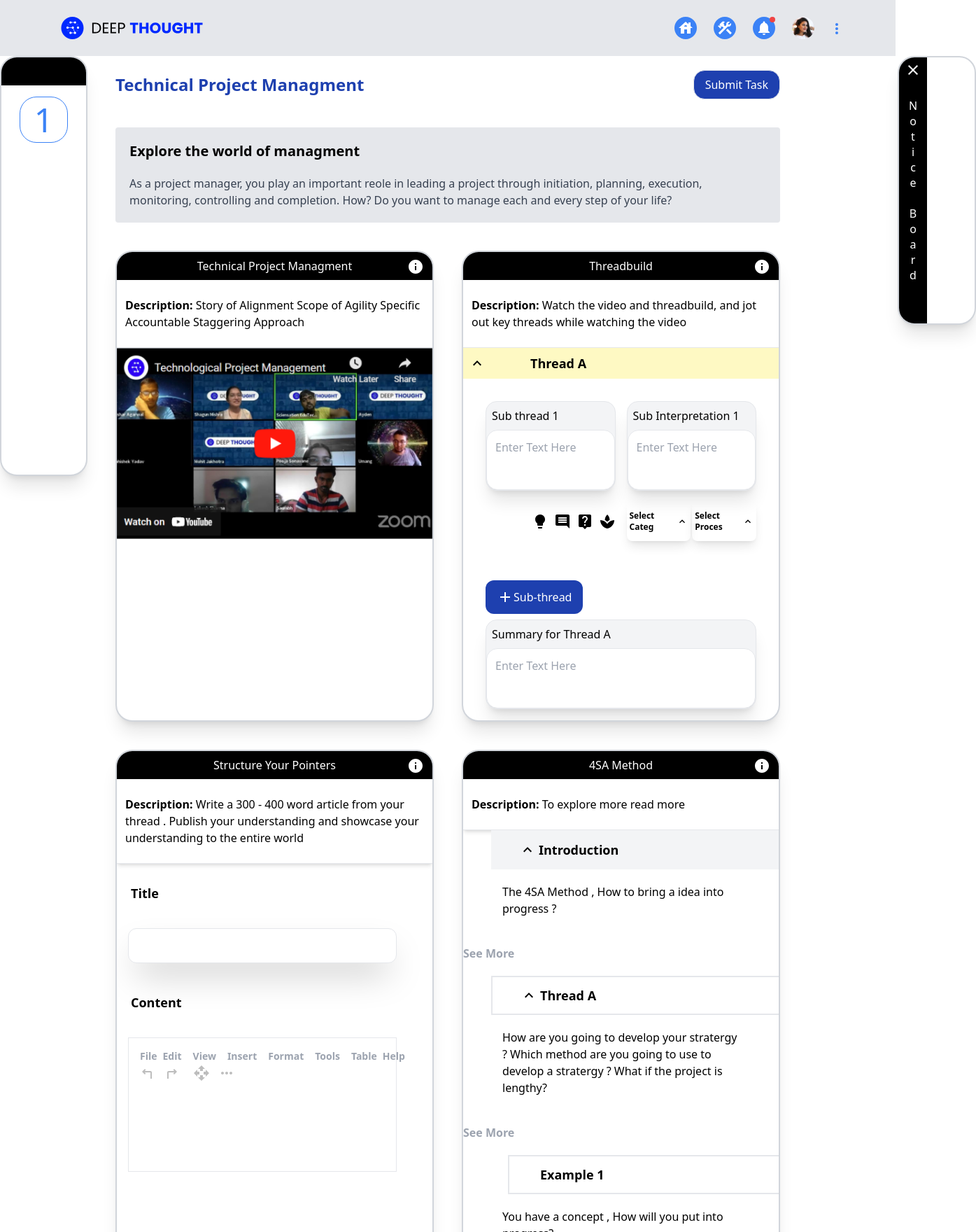
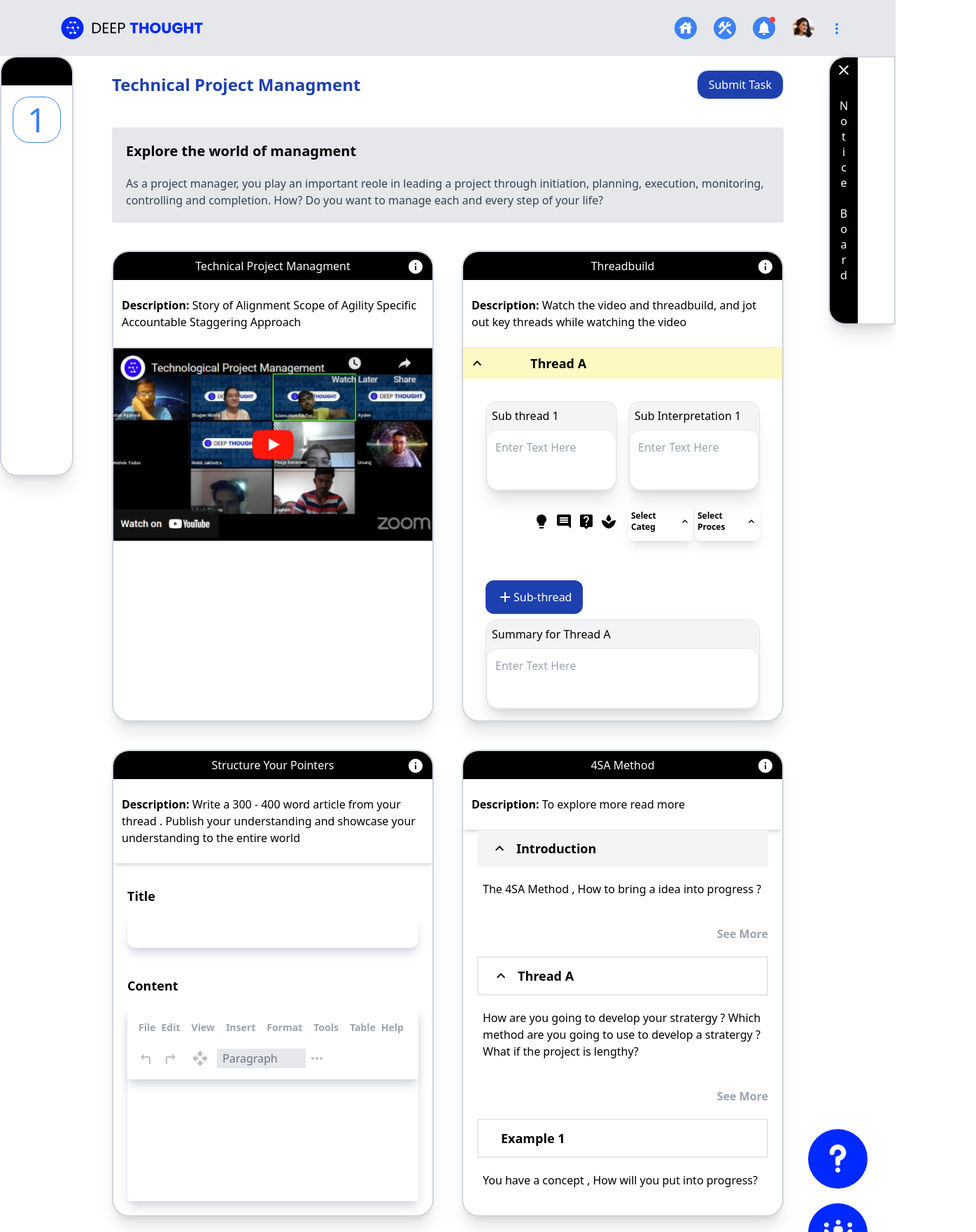
Before and after one commit to fiker31/Deep-tought-website, a React (Vite) app: page / in a window 1280 px wide. Shown: the top 1760 px of the page at 70% size, 1395 px wide, since content can reach past the window. Built offline with nearby package versions, Linux system fonts and the light colour scheme.

Commit message:
edited styling

```diff
--- a/src/App.jsx
+++ b/src/App.jsx
@@ -3,9 +3,10 @@ import { Navbar } from "./components";
 import { Journeyboard } from "./components";
 import Body from "./components/body";
 import NoticeBoard from "./components/noticeboard";
+import blueicons from "./assets/blueicons.svg";
 
 const App = () => (
-  <div>
+  <div className="pb-48 relative">
     <div className="bg-gray-200 w-full overflow-hidden">
       <div className={`${styles.paddingX} ${styles.flexCenter} `}>
         <div className={`${styles.boxWidth}`}>
@@ -13,13 +14,14 @@ const App = () => (
         </div>
       </div>
     </div>
-    <div className="grid grid-cols-8 gap-10">
+    <div className="relative px-40">
       <Journeyboard />
       <div class="place-items-center col-span-6 pt-5">
         <Body />
       </div>
       <NoticeBoard />
     </div>
+    <img src={blueicons} alt="icons" className="absolute bottom-5 right-10" />
   </div>
 );
 
--- a/src/components/board.jsx
+++ b/src/components/board.jsx
@@ -1,20 +1,20 @@
 import React from "react";
 
-const Board = ({ title, icon, children, vertical, header }) => {
+const Board = ({ title, icon, children, vertical, header, className }) => {
   return (
     <div
       className={`flex ${
         vertical ? "flex-row" : "flex-col"
-      } bg-white rounded-3xl border-2 border-gray-300 shadow-xl overflow-hidden w-full h-full`}
+      } bg-white rounded-3xl border-2 border-gray-300 shadow-xl overflow-hidden w-full h-full ${className}`}
     >
       <div
         className={`bg-black flex items-center justify-center relative ${
-          vertical ? "px-2 h-full" : "h-10 w-full"
+          vertical ? "h-full w-10" : "h-10 w-full"
         }`}
       >
-        <span className={`text-white ${vertical ? "text-vertical" : ""}`}>
+        <p className={`text-white mx-2 ${vertical ? "text-vertical" : ""}`}>
           {title}
-        </span>
+        </p>
 
         <div
           className={`absolute text-white ${vertical ? "top-1" : "right-3"}`}
--- a/src/components/body.jsx
+++ b/src/components/body.jsx
@@ -12,7 +12,6 @@ import TurnRightIcon from "@mui/icons-material/TurnRight";
 import TurnLeftIcon from "@mui/icons-material/TurnLeft";
 import MoreHorizIcon from "@mui/icons-material/MoreHoriz";
 import OpenWithIcon from "@mui/icons-material/OpenWith";
-import blueicons from "../assets/blueicons.svg";
 import SpaIcon from "@mui/icons-material/Spa";
 
 const Body = () => {
@@ -94,14 +93,17 @@ const Body = () => {
           icon={<InfoIcon color="white" />}
           header="Write a 300 - 400 word article from your thread . Publish your understanding and showcase your understanding to the entire world "
         >
-          <div className="px-5 py-7 font-semibold text-lg">Title</div>
-          <div className="px-4 py-2 ">
-            <textarea className="flex-1 rounded-xl shadow-grey shadow-2xl border border-gray-200 resize-none w-96 h-full"></textarea>
-          </div>
-          <div className="px-5 py-7 font-semibold text-lg">Content</div>
+          <div className="p-5">
+            <div className="py-3 font-semibold text-lg">Title</div>
+            <input
+              className="rounded-xl shadow-gray-300 shadow-lg w-full p-3"
+              type="text"
+            />
 
-          <div className="px-4 py-2">
-            <div class="box-border h-48 w-96 p-4 border">
+            <div className="mt-10 mb-3 font-semibold text-lg">Content</div>
+
+            <div className="py-2 shadow-gray-300 shadow-lg">
+              <div class="box-border w-full p-4 shadow-gray-300 shadow-lg rounded-t-lg">
                 <nav className="w-full flex justify-between items-center navbar">
                   <ul className="list-none sm:flex hidden justify-end items-center">
                     <div className="text-sm text-gray-400/100 font-semibold">
@@ -130,10 +132,18 @@ const Body = () => {
                     </div>
                   </ul>
                 </nav>
+                <div className="flex pt-5 items-center">
                   <TurnLeftIcon color="disabled" />
                   <TurnRightIcon className="relative mx-2" color="disabled" />
                   <OpenWithIcon className="relative mx-3" color="disabled" />
+                  <div className="py-0.5 pl-2 pr-10 mr-1 bg-gray-200 text-left text-gray-500">
+                    Paragraph
+                  </div>
                   <MoreHorizIcon color="disabled" />
+                </div>
+              </div>
+
+              <textarea className="h-40 rounded-b-lg w-full border-0 resize-none bg-transparent focus:outline-none p-5"></textarea>
             </div>
           </div>
         </Board>
@@ -142,36 +152,37 @@ const Body = () => {
           icon={<InfoIcon color="white" />}
           header="To explore more read more"
         >
-          <div class=" bg-gray-100 w-full h-14 px-10 items-center flex mx-10 relative">
+          <div className="px-5">
+            <div class=" bg-gray-100 w-full px-5 py-3 flex items-center">
               <KeyboardArrowUpIcon color="black" />
-            <h3 className="ml-1 text-lg font-semibold">Introduction</h3>
+              <h3 className="ml-3 text-lg font-semibold">Introduction</h3>
             </div>
-          <div className="px-14 py-5">
+            <div className="px-2 py-5">
               The 4SA Method , How to bring a idea into progress ?
             </div>
-          <div className="py-5 text-gray-400 font-semibold content-between">
+            <div className="py-5 text-gray-400 font-semibold text-right">
               See More
             </div>
-          <div class=" bg-white w-full h-14 px-10 items-center border-2 flex mx-10 relative">
+            <div class=" bg-white w-full px-5 py-3 items-center border-2 flex relative">
               <KeyboardArrowUpIcon color="black" />
-            <h3 className="ml-1 text-lg font-semibold">Thread A</h3>
+              <h3 className="ml-3 text-lg font-semibold">Thread A</h3>
             </div>
-          <div className="px-14 py-5">
+            <div className="px-2 py-5">
               How are you going to develop your stratergy ? Which method are you
               going to use to develop a stratergy ? What if the project is
               lengthy?
             </div>
-          <div className="py-5 text-gray-400 font-semibold content-between">
+            <div className="py-5 text-gray-400 font-semibold text-right">
               See More
             </div>
-          <div class=" bg-white w-full h-14 px-10 items-center border-2 flex mx-16 relative">
-            <h3 className="ml-1 text-lg font-semibold">Example 1</h3>
+            <div class=" bg-white w-full px-5 py-3 items-center border-2 flex relative">
+              <h3 className="ml-3 text-lg font-semibold">Example 1</h3>
             </div>
-          <div className="px-14 py-5">
+            <div className="px-2 py-5">
               You have a concept , How will you put into progress?
             </div>
+          </div>
         </Board>
-        <img src={blueicons} alt="icons" className="mx-auto justify-end" />
       </div>
     </div>
   );
--- a/src/components/journeyboard.jsx
+++ b/src/components/journeyboard.jsx
@@ -1,15 +1,52 @@
-import React from "react";
+import React, { useEffect, useRef, useState } from "react";
 import Board from "./board";
 
 const Journeyboard = () => {
+  const [showContent, setShowContent] = useState(false);
+  const contentRef = useRef();
+
+  const handleClickOutside = (e) => {
+    if (contentRef.current && !contentRef.current.contains(e.target)) {
+      setShowContent(false);
+    }
+  };
+
+  useEffect(() => {
+    if (showContent) {
+      setTimeout(() => {
+        window.addEventListener("click", handleClickOutside);
+      }, 1000);
+    }
+
+    return () => {
+      window.removeEventListener("click", handleClickOutside);
+    };
+  }, [showContent]);
   return (
-    <div className="w-full jorney_board">
+    <div className="jorney_board absolute top-0 left-0 z-10">
       <Board>
-        <div className="flex justify-center w-full p-4">
-          <button className="border border-blue-500 rounded-3xl px-5 py-2 bg-transparent hover:bg-purple-500 hover:text-white transition-colors text-5xl text-blue-500">
-            1
-          </button>
-        </div>
+        {showContent ? (
+          <ul className="list-disc mx-10" ref={contentRef}>
+            <li className="pl-2 my-5 font-bold text-md">
+              Explore the world of management
+            </li>
+            <div className="ml-2">
+              <li>Technical Project Management</li>
+              <li>Threadbuild</li>
+              <li>Structure your pointers</li>
+              <li>4SA Method</li>
+            </div>
+          </ul>
+        ) : (
+          <div className="flex justify-center w-full p-4">
+            <button
+              onClick={() => setShowContent(true)}
+              className="border border-blue-500 rounded-3xl px-5 py-2 bg-transparent hover:bg-purple-500 hover:text-white transition-colors text-5xl text-blue-500"
+            >
+              1
+            </button>
+          </div>
+        )}
       </Board>
     </div>
   );
--- a/src/components/noticeboard.jsx
+++ b/src/components/noticeboard.jsx
@@ -4,12 +4,12 @@ import CloseIcon from "@mui/icons-material/Close";
 
 const NoticeBoard = () => {
   return (
-    <div className="jorney_board w-60">
+    <div className="w-56 absolute right-0 top-0">
       <div className="h-96 pl-32">
         <Board
           vertical
           title="Notice Board"
-          className="tracking-wider"
+          className="rounded-r-none"
           icon={<CloseIcon color="white" />}
         >
           <div className="justify-center w-full flex"></div>
```
Lines whose indentation alone changed are shown as unchanged.
